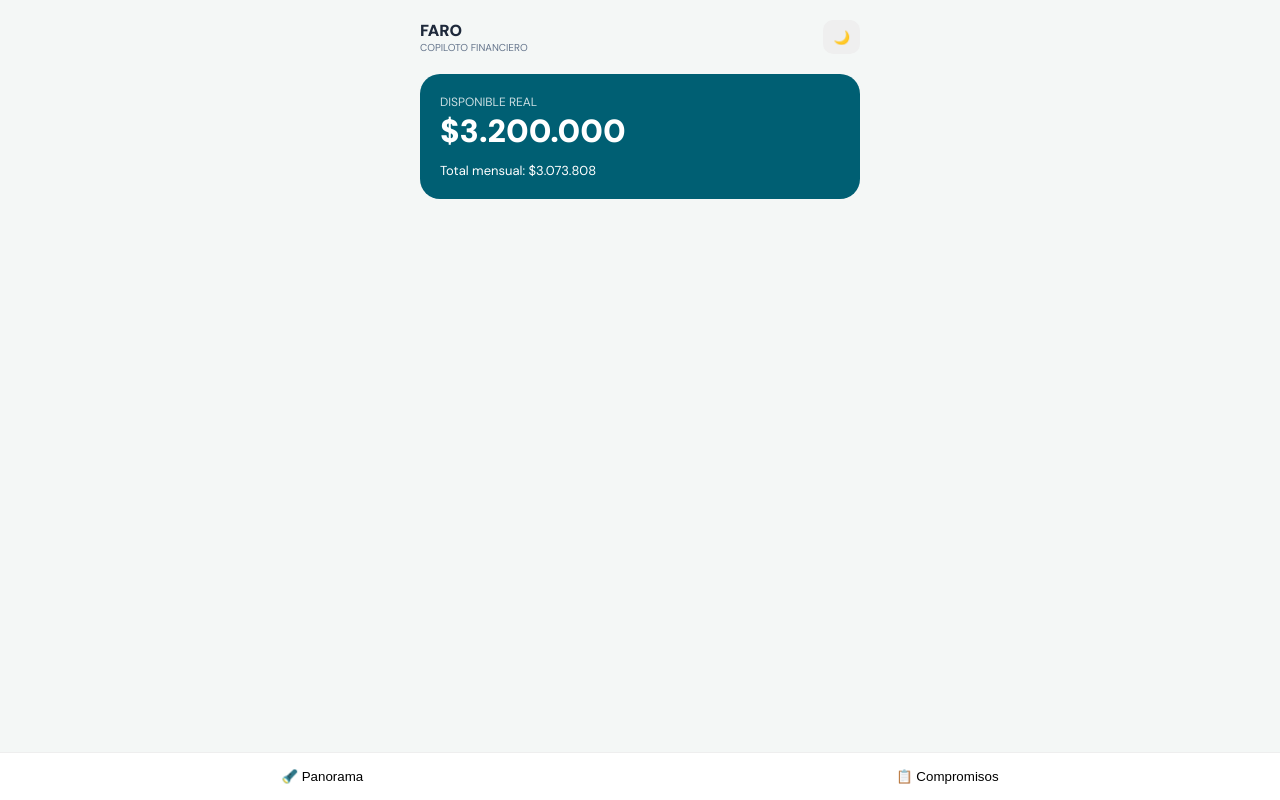
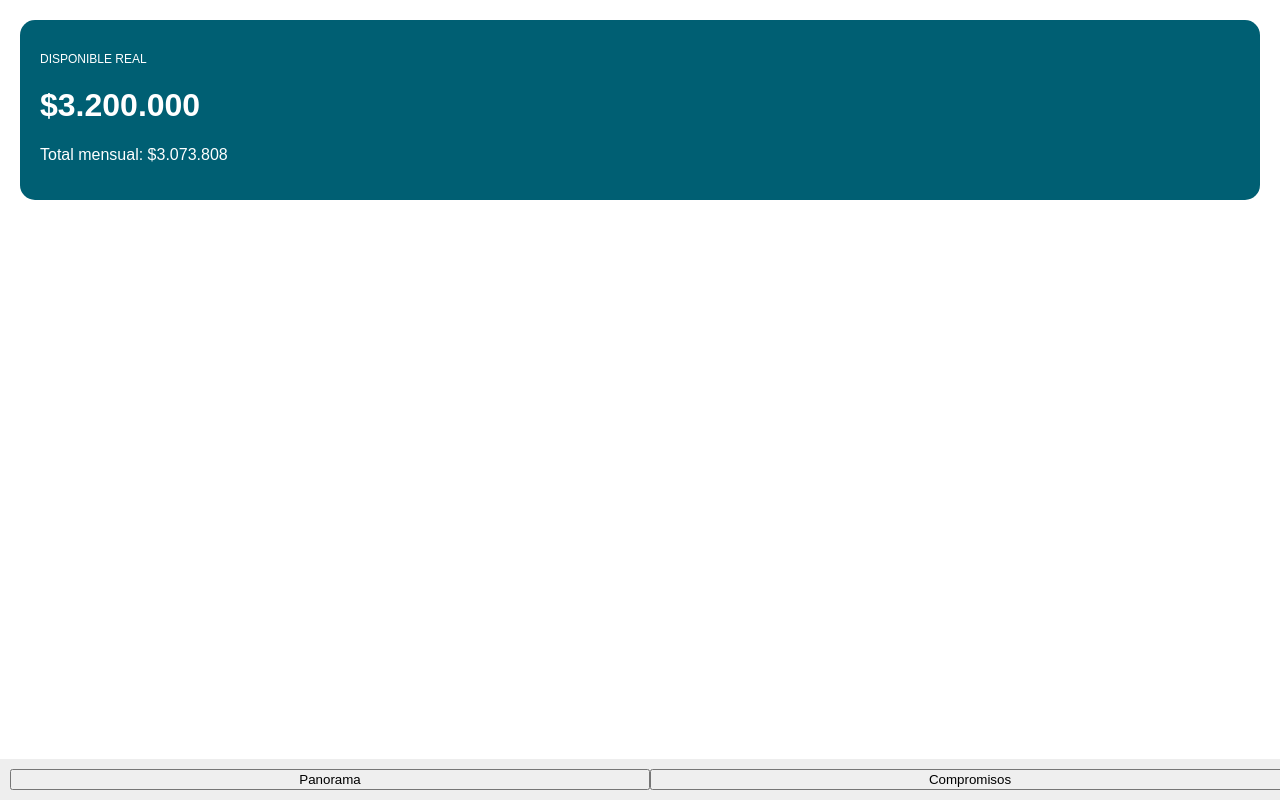
Before and after one commit to cristiancontrerasma-png/Faro-App, a Next.js app: page / in a window 1280 px wide. Built offline with nearby package versions, Linux system fonts and the light colour scheme.

Commit message:
Update page.jsx

```diff
--- a/app/page.jsx
+++ b/app/page.jsx
@@ -1,8 +1,10 @@
 'use client';
 import React, { useState, useEffect } from 'react';
 
-// --- CONFIGURACIÓN INICIAL (Fuente de la verdad) ---
-const getInitialData = () => ({
+// --- ESTADO GLOBAL UNIFICADO ---
+// Este componente central maneja los datos y los reparte a las vistas.
+export default function FaroApp() {
+  const [data, setData] = useState({
     ingresos: 3200000,
     compromisos: [
       { id: 1, nombre: 'Dividendo', monto: 550000, pagado: false },
@@ -13,101 +15,48 @@ const getInitialData = () => ({
     ]
   });
 
-export default function FaroApp() {
-  const [data, setData] = useState(null); // 'null' evita errores de carga inicial
   const [activeTab, setActiveTab] = useState('panorama');
-  const [isDark, setIsDark] = useState(false);
 
-  // 1. Carga desde almacenamiento
-  useEffect(() => {
-    const saved = localStorage.getItem('faro_data_v41');
-    setData(saved ? JSON.parse(saved) : getInitialData());
-  }, []);
-
-  // 2. Persistencia automática
-  useEffect(() => {
-    if (data) localStorage.setItem('faro_data_v41', JSON.stringify(data));
-  }, [data]);
-
-  // 3. Pantalla de carga segura para iPhone
-  if (!data) return <div style={{padding: 40, textAlign: 'center', fontFamily: 'sans-serif'}}>Iniciando FARO...</div>;
-
-  // Acciones de actualización (Reactivas)
-  const updateIngresos = (val) => setData({...data, ingresos: Number(val)});
-  const togglePago = (id) => setData({...data, compromisos: data.compromisos.map(c => c.id === id ? {...c, pagado: !c.pagado} : c)});
-  const updateMonto = (id, val) => setData({...data, compromisos: data.compromisos.map(c => c.id === id ? {...c, monto: Number(val)} : c)});
+  // Lógica para calcular totales en vivo
+  const totalComp = data.compromisos.reduce((sum, item) => sum + Number(item.monto), 0);
+  const pagado = data.compromisos.filter(c => c.pagado).reduce((sum, item) => sum + Number(item.monto), 0);
 
   return (
-    <div style={{ background: isDark ? '#0D1B2A' : '#F4F7F6', minHeight: '100vh', transition: 'background 0.3s' }}>
-      <div style={{ maxWidth: 440, margin: '0 auto', padding: '20px 20px 80px 20px' }}>
+    <div style={{ padding: '20px', fontFamily: 'sans-serif' }}>
 
-        {/* Header */}
-        <div style={{ display: 'flex', justifyContent: 'space-between', marginBottom: 20 }}>
+      {/* VISTA PANORAMA */}
+      {activeTab === 'panorama' && (
+        <div style={{ background: '#005F73', color: 'white', padding: '20px', borderRadius: '15px' }}>
+          <p style={{ fontSize: '12px' }}>DISPONIBLE REAL</p>
+          <h1 style={{ fontSize: '32px' }}>${(data.ingresos - pagado).toLocaleString('es-CL')}</h1>
+          <p>Total mensual: ${totalComp.toLocaleString('es-CL')}</p>
+        </div>
+      )}
+
+      {/* VISTA COMPROMISOS */}
+      {activeTab === 'compromisos' && (
         <div>
-            <div style={{ fontWeight: 900, color: isDark ? '#FFF' : '#1E293B' }}>FARO</div>
-            <div style={{ fontSize: 10, color: '#64748B' }}>COPILOTO FINANCIERO</div>
-          </div>
-          <button onClick={() => setIsDark(!isDark)} style={{borderRadius: 10, border: 'none', padding: '5px 10px'}}>
-            {isDark ? '☀️' : '🌙'}
+          <h3>Ingresos: {data.ingresos.toLocaleString('es-CL')}</h3>
+          {data.compromisos.map(c => (
+            <div key={c.id} style={{ display: 'flex', justifyContent: 'space-between', padding: '10px 0' }}>
+              <span>{c.nombre}</span>
+              <span>${c.monto.toLocaleString('es-CL')}</span>
+              <button onClick={() => {
+                const nuevas = data.compromisos.map(item => item.id === c.id ? {...item, pagado: !item.pagado} : item);
+                setData({...data, compromisos: nuevas});
+              }}>
+                {c.pagado ? 'Pagado' : 'Pagar'}
               </button>
             </div>
-
-        {/* Vistas */}
-        {activeTab === 'panorama' && <PanoramaView data={data} />}
-        {activeTab === 'compromisos' && (
-          <CompromisosView
-            data={data}
-            onUpdateIngresos={updateIngresos}
-            onToggle={togglePago}
-            onUpdateMonto={updateMonto}
-          />
+          ))}
+        </div>
       )}
 
-        {/* Tab Bar */}
-        <div style={{ position: 'fixed', bottom: 0, left: 0, right: 0, background: '#fff', borderTop: '1px solid #eee', display: 'flex', justifyContent: 'space-around', padding: 15 }}>
-          <button onClick={() => setActiveTab('panorama')} style={{border:'none', background:'none'}}>🔦 Panorama</button>
-          <button onClick={() => setActiveTab('compromisos')} style={{border:'none', background:'none'}}>📋 Compromisos</button>
-        </div>
+      {/* NAVEGACIÓN INFERIOR */}
+      <div style={{ position: 'fixed', bottom: '0', left: '0', width: '100%', display: 'flex', background: '#eee', padding: '10px' }}>
+        <button onClick={() => setActiveTab('panorama')} style={{ flex: 1 }}>Panorama</button>
+        <button onClick={() => setActiveTab('compromisos')} style={{ flex: 1 }}>Compromisos</button>
       </div>
     </div>
   );
 }
-
-// --- SUB-COMPONENTES ---
-
-function PanoramaView({ data }) {
-  const total = data.compromisos.reduce((s, c) => s + Number(c.monto), 0);
-  const pagado = data.compromisos.filter(c => c.pagado).reduce((s, c) => s + Number(c.monto), 0);
-  const disponible = Number(data.ingresos) - pagado;
-
-  return (
-    <div style={{ background: '#005F73', color: '#fff', padding: 20, borderRadius: 20 }}>
-      <div style={{ fontSize: 12, opacity: 0.8 }}>DISPONIBLE REAL</div>
-      <div style={{ fontSize: 32, fontWeight: 900 }}>${disponible.toLocaleString('es-CL')}</div>
-      <div style={{ marginTop: 10, fontSize: 13 }}>
-        Total mensual: ${total.toLocaleString('es-CL')}
-      </div>
-    </div>
-  );
-}
-
-function CompromisosView({ data, onUpdateIngresos, onToggle, onUpdateMonto }) {
-  return (
-    <div style={{ background: '#FFF', padding: 20, borderRadius: 20 }}>
-      <div style={{ marginBottom: 20 }}>
-        <label style={{ fontSize: 12, color: '#64748B' }}>SUELDO DISPONIBLE</label>
-        <input type="number" value={data.ingresos} onChange={(e) => onUpdateIngresos(e.target.value)} style={{ width: '100%', padding: 10, fontSize: 16, borderRadius: 8, border: '1px solid #ddd' }} />
-      </div>
-
-      {data.compromisos.map(c => (
-        <div key={c.id} style={{ display: 'flex', justifyContent: 'space-between', alignItems: 'center', padding: '10px 0', borderBottom: '1px solid #f0f0f0' }}>
-          <span>{c.nombre}</span>
-          <input type="number" value={c.monto} onChange={(e) => onUpdateMonto(c.id, e.target.value)} style={{ width: 80, padding: 5 }} />
-          <button onClick={() => onToggle(c.id)} style={{ background: c.pagado ? '#2A9D8F' : '#eee', border: 'none', padding: '5px 10px', borderRadius: 5 }}>
-            {c.pagado ? '✓' : 'Pagar'}
-          </button>
-        </div>
-      ))}
-    </div>
-  );
-}
```
Lines whose indentation alone changed are shown as unchanged.
